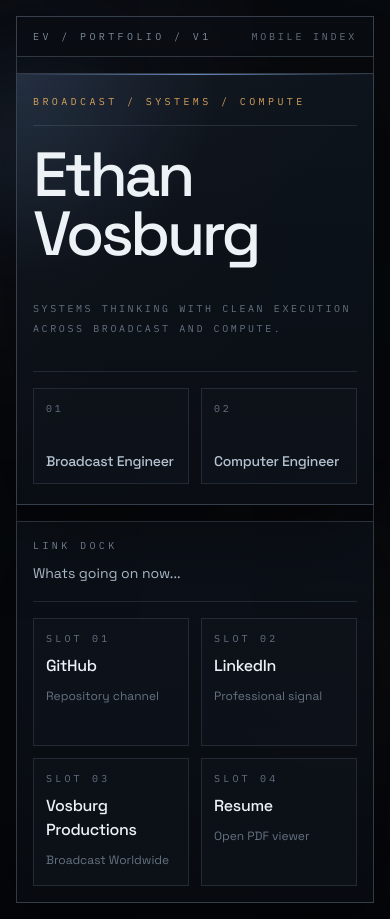
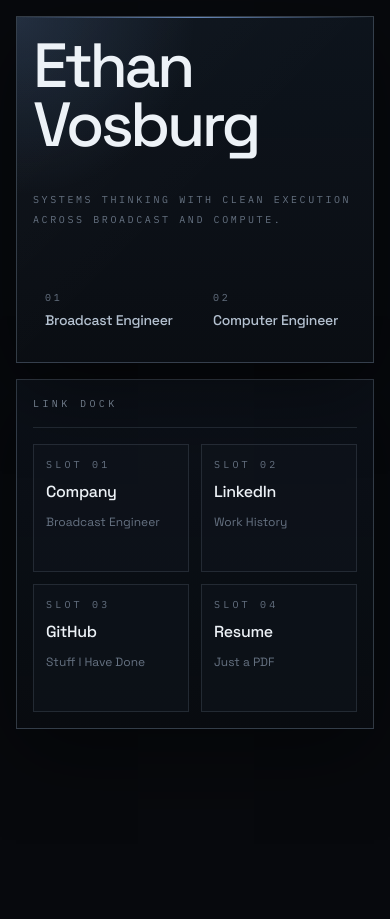
Before and after one commit to EthanV1920/Portfolio-website, a Next.js app: page / in a window 390 px wide. After the commit the page ends 844 px from the top, so only its background shows below. Built offline with nearby package versions, Linux system fonts and the light colour scheme.

Commit message:
Simplify portfolio layout and mobile resume link
- Remove top index strip and reduce hero/link panel chrome
- Route mobile Resume link directly to the PDF
- Refresh link labels and notes in site config

```diff
--- a/app/page.tsx
+++ b/app/page.tsx
@@ -1,4 +1,4 @@
-import { AmbientFrame } from "@/components/ambient-frame";
+// import { AmbientFrame } from "@/components/ambient-frame";
 // import { CursorGlowGate } from "@/components/cursor-glow-gate";
 import { Hero } from "@/components/hero";
 import { LinkDock } from "@/components/link-dock";
@@ -6,21 +6,10 @@ import { siteConfig } from "@/lib/site-config";
 
 export default function Home() {
   return (
-    <main className="relative min-h-screen overflow-hidden bg-[var(--bg-base)] text-[var(--text-primary)]">
-      <AmbientFrame />
+    <main className="relative min-h-screen overflow-hidden bg-[var(--bg-base)] text-[var(--text-primary)] lg:flex lg:items-center">
+    {/* <AmbientFrame /> */}
       {/* <CursorGlowGate /> */}
-      <div className="relative mx-auto flex min-h-screen w-full max-w-7xl flex-col gap-4 px-4 py-4 sm:gap-5 sm:px-6 sm:py-6 lg:gap-6 lg:px-8 lg:py-8">
-        <div className="flex items-center justify-between border border-[var(--border-strong)] bg-[rgba(10,14,20,0.82)] px-4 py-3">
-          <p className="font-mono text-[10px] uppercase tracking-[0.34em] text-[var(--text-muted)] sm:text-xs">
-            EV / Portfolio / v1
-          </p>
-          <p className="font-mono text-[10px] uppercase tracking-[0.28em] text-[var(--text-dim)] sm:hidden">
-            Mobile Index
-          </p>
-          <p className="hidden font-mono text-[10px] uppercase tracking-[0.28em] text-[var(--text-dim)] sm:block sm:text-xs">
-            Vosburg Portfolio
-          </p>
-        </div>
+      <div className="relative mx-auto flex w-full max-w-7xl flex-col gap-4 px-4 py-4 sm:gap-5 sm:px-6 sm:py-6 lg:gap-6 lg:px-8 lg:py-8">
 
         <section className="grid flex-1 gap-4 sm:gap-5 lg:grid-cols-[minmax(0,1.35fr)_minmax(320px,0.8fr)] lg:gap-8">
           <Hero name={siteConfig.name} roles={siteConfig.roles} />
--- a/components/hero.tsx
+++ b/components/hero.tsx
@@ -8,33 +8,24 @@ export function Hero({ name, roles }: HeroProps) {
     <div className="hero-panel relative overflow-hidden border border-[var(--border-strong)] bg-[linear-gradient(180deg,rgba(14,20,29,0.94)_0%,rgba(10,14,20,0.9)_100%)] px-4 py-5 shadow-[var(--shadow-panel)] sm:px-7 sm:py-8 lg:h-full lg:px-9 lg:py-10">
       <div className="absolute inset-0 bg-[radial-gradient(circle_at_top_left,_rgba(139,184,255,0.14),_transparent_36%),linear-gradient(135deg,rgba(255,255,255,0.02),transparent_54%)]" />
       <div className="absolute inset-x-0 top-0 h-px bg-gradient-to-r from-transparent via-[var(--accent)] to-transparent opacity-70" />
-      <div className="hero-copy relative z-10 flex h-full flex-col justify-between gap-8 sm:gap-10 lg:gap-12">
+      <div className="hero-copy relative z-10 flex h-full flex-col gap-8 sm:gap-10 lg:justify-between lg:gap-12">
         <div className="flex flex-col gap-5">
-          <div className="flex flex-col gap-3 border-b border-[var(--border-subtle)] pb-4 sm:flex-row sm:items-center sm:justify-between">
-            <div className="flex flex-col gap-2">
-              <p className="font-mono text-[10px] uppercase tracking-[0.34em] text-[var(--amber)] sm:text-xs">
-                Broadcast / Systems / Compute
-              </p>
-            </div>
-          </div>
-
           <div className="max-w-4xl">
             <h1 className="hero-title max-w-5xl font-display font-medium text-balance text-[var(--text-primary)]">
               {name}
             </h1>
           </div>
 
-          <p className="pt-4 font-mono text-[10px] uppercase leading-5 tracking-[0.26em] text-[var(--text-dim)] sm:pt-6 sm:text-xs lg:max-w-[14rem]">
+          <p className="pt-4 font-mono text-[10px] uppercase leading-5 tracking-[0.26em] text-[var(--text-dim)] sm:pt-6 sm:text-xs lg:max-w-[24rem]">
             Systems thinking with clean execution across broadcast and compute.
           </p>
         </div>
 
-        <div className="grid gap-4 border-t border-[var(--border-subtle)] pt-4 sm:gap-5 sm:pt-5 lg:grid-cols-[minmax(0,1fr)_auto] lg:items-end lg:pt-6">
-          <div className="grid grid-cols-2 gap-3 lg:grid-cols-1">
+        <div className="grid grid-cols-2 gap-3 pt-4 lg:grid-cols-1 lg:pt-0">
           {roles.map((role, index) => (
             <div
               key={role}
-                className="flex min-h-24 flex-col justify-between gap-3 border border-[var(--border-subtle)] bg-[var(--surface-soft)] px-3 py-3 sm:min-h-28 lg:min-h-0 lg:flex-row lg:items-center"
+              className="flex min-h-16 flex-col justify-between px-3 py-3 sm:min-h-14 lg:min-h-0 lg:flex-row lg:items-center"
             >
               <span className="font-mono text-[10px] uppercase tracking-[0.28em] text-[var(--text-dim)] sm:text-xs">
                 0{index + 1}
@@ -47,6 +38,5 @@ export function Hero({ name, roles }: HeroProps) {
         </div>
       </div>
     </div>
-    </div>
   );
 }
--- a/components/link-dock.tsx
+++ b/components/link-dock.tsx
@@ -1,3 +1,7 @@
+"use client";
+
+import { useEffect, useState } from "react";
+
 import type { LinkItem } from "@/lib/site-config";
 
 type LinkDockProps = {
@@ -5,9 +9,27 @@ type LinkDockProps = {
 };
 
 export function LinkDock({ links }: LinkDockProps) {
+  const [preferDirectResumePdf, setPreferDirectResumePdf] = useState(false);
+
+  useEffect(() => {
+    const mediaQuery = window.matchMedia("(max-width: 639px)");
+    const updatePreference = () => {
+      setPreferDirectResumePdf(mediaQuery.matches);
+    };
+
+    updatePreference();
+    mediaQuery.addEventListener("change", updatePreference);
+
+    return () => {
+      mediaQuery.removeEventListener("change", updatePreference);
+    };
+  }, []);
+
   const renderLink = (link: LinkItem, index: number) => {
-    const isInteractive = Boolean(link.enabled && link.href);
-    const isExternal = Boolean(link.href?.startsWith("http"));
+    const href =
+      link.label === "Resume" && preferDirectResumePdf ? "/resume.pdf" : link.href;
+    const isInteractive = Boolean(link.enabled && href);
+    const isExternal = Boolean(href?.startsWith("http"));
     const Component = isInteractive ? "a" : "div";
 
     return (
@@ -15,7 +37,7 @@ export function LinkDock({ links }: LinkDockProps) {
         key={link.label}
         {...(isInteractive
           ? {
-              href: link.href,
+              href,
               ...(isExternal
                 ? {
                     target: "_blank",
@@ -52,9 +74,6 @@ export function LinkDock({ links }: LinkDockProps) {
           <p className="font-mono text-[10px] uppercase tracking-[0.34em] text-[var(--text-muted)] sm:text-xs">
             Link Dock
           </p>
-          <p className="mt-2 max-w-[16rem] text-sm leading-6 text-[var(--text-secondary)]">
-            Whats going on now...
-          </p>
         </div>
       </div>
 
--- a/lib/site-config.ts
+++ b/lib/site-config.ts
@@ -18,10 +18,10 @@ export const siteConfig: SiteConfig = {
   name: "Ethan Vosburg",
   roles: ["Broadcast Engineer", "Computer Engineer"],
   links: [
-    { label: "GitHub", enabled: true, note: "Repository channel", href: "https://github.com/EthanV1920"},
-    { label: "LinkedIn", enabled: true, note: "Professional signal", href: "https://www.linkedin.com/in/evosburg/"},
-    { label: "Vosburg Productions", enabled: true, note: "Broadcast Worldwide", href: "https://vprovids.com" },
+      { label: "Company", enabled: true, note: "Broadcast Engineer", href: "https://vprovids.com" },
+      { label: "LinkedIn", enabled: true, note: "Work History", href: "https://www.linkedin.com/in/evosburg/"},
+    { label: "GitHub", enabled: true, note: "Stuff I Have Done", href: "https://github.com/EthanV1920"},
     // { label: "Email", enabled: false, note: "Direct contact" },
-    { label: "Resume", enabled: true, note: "Open PDF viewer", href: "/resume.html" },
+    { label: "Resume", enabled: true, note: "Just a PDF", href: "/resume.html" },
   ],
 };
```
Lines whose indentation alone changed are shown as unchanged.
